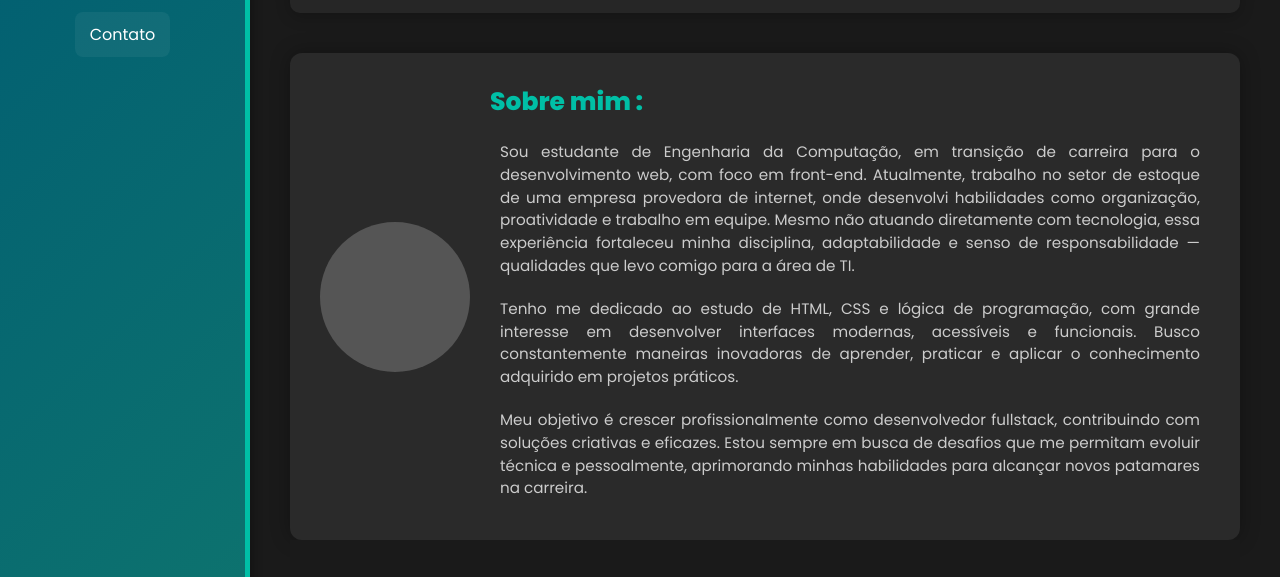
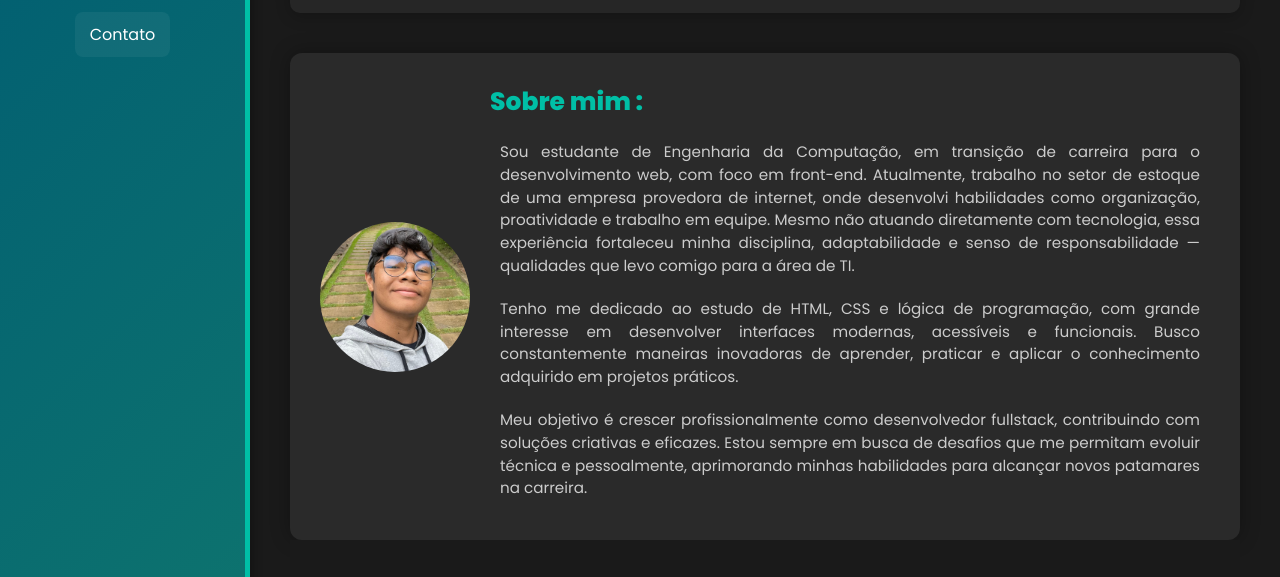
Before and after one commit to pedrofaustinoo/portifolio, a plain HTML site: page portifolio/index.html in a window 1280 px wide. Shown: the part 223-800 px from the top of the page. Drawn offline with Linux system fonts and the light colour scheme; the site is published under a folder, as on GitHub Pages, so addresses that start at the root find nothing; files whose address does not match are found by name.

Commit message:
Update style.css
remoção do / na img

```diff
--- a/portifolio/src/css/style.css
+++ b/portifolio/src/css/style.css
@@ -120,7 +120,7 @@ body {
   height: 150px;
   background-color: #555;
   border-radius: 50%;
-  background-image: url(/teste-portifolio/img/Design\ sem\ nome.png);
+  background-image: url(teste-portifolio/img/Design\ sem\ nome.png);
   background-size: cover;
   background-position: center;
   flex-shrink: 0;
```
